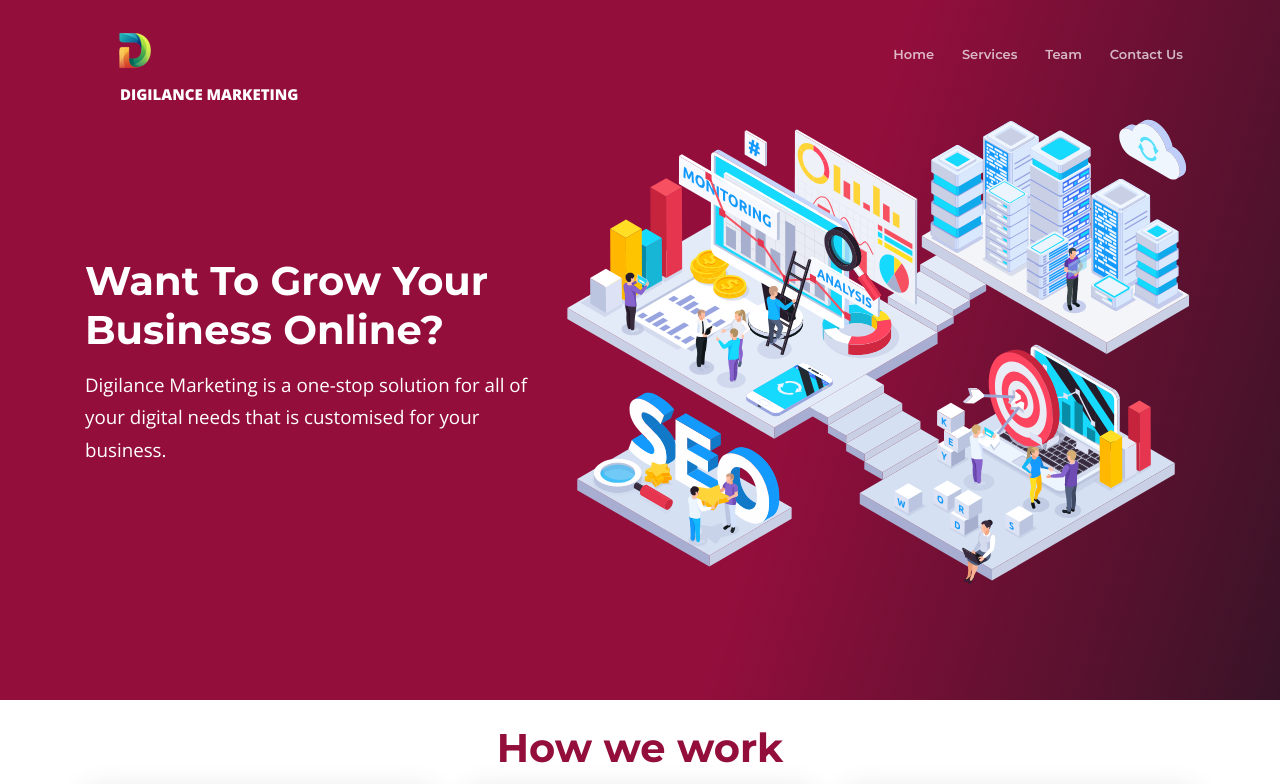
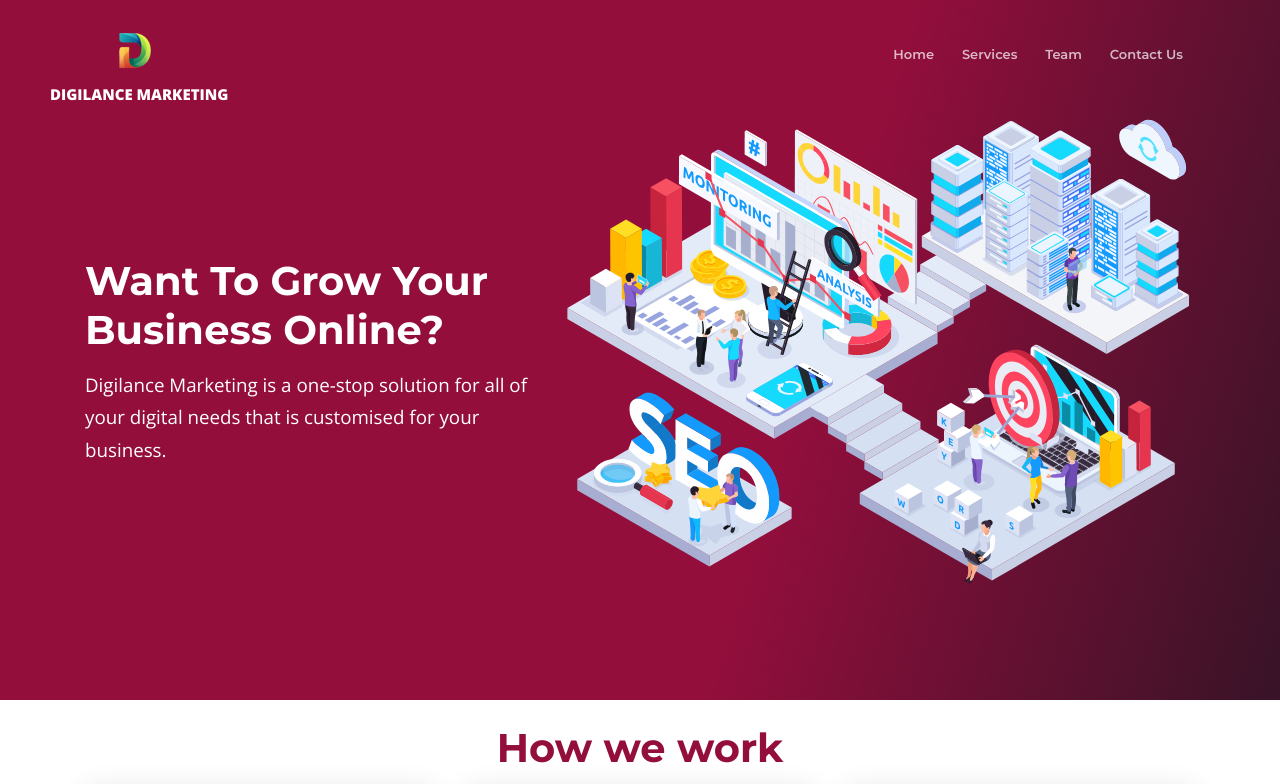
Before and after one commit to digilance/digilance.github.io, a plain HTML site: page index.html in a window 1280 px wide. Shown: the top 784 px of the page. Drawn offline with nearby package versions, Linux system fonts and the light colour scheme; files whose address does not match are found by name; a web font is replaced by a local one.

Commit message:
logo change

```diff
--- a/index.html
+++ b/index.html
@@ -75,7 +75,7 @@
         <div class="container">
             <a class="navbar-brand" href="/" style="color: #fff;">
                 <img src="img/small-logo.png" alt="logo" class="img-fluid"/>
-                <p style="margin-top: -35px; margin-left:35px; font-weight: 1000;">DIGILANCE MARKETING</p>
+                <p style="margin-top: -35px; margin-left:-35px; font-weight: 1000;">DIGILANCE MARKETING</p>
             </a>
 
             <button class="navbar-toggler" type="button" data-toggle="collapse" data-target="#navbarSupportedContent"
```
